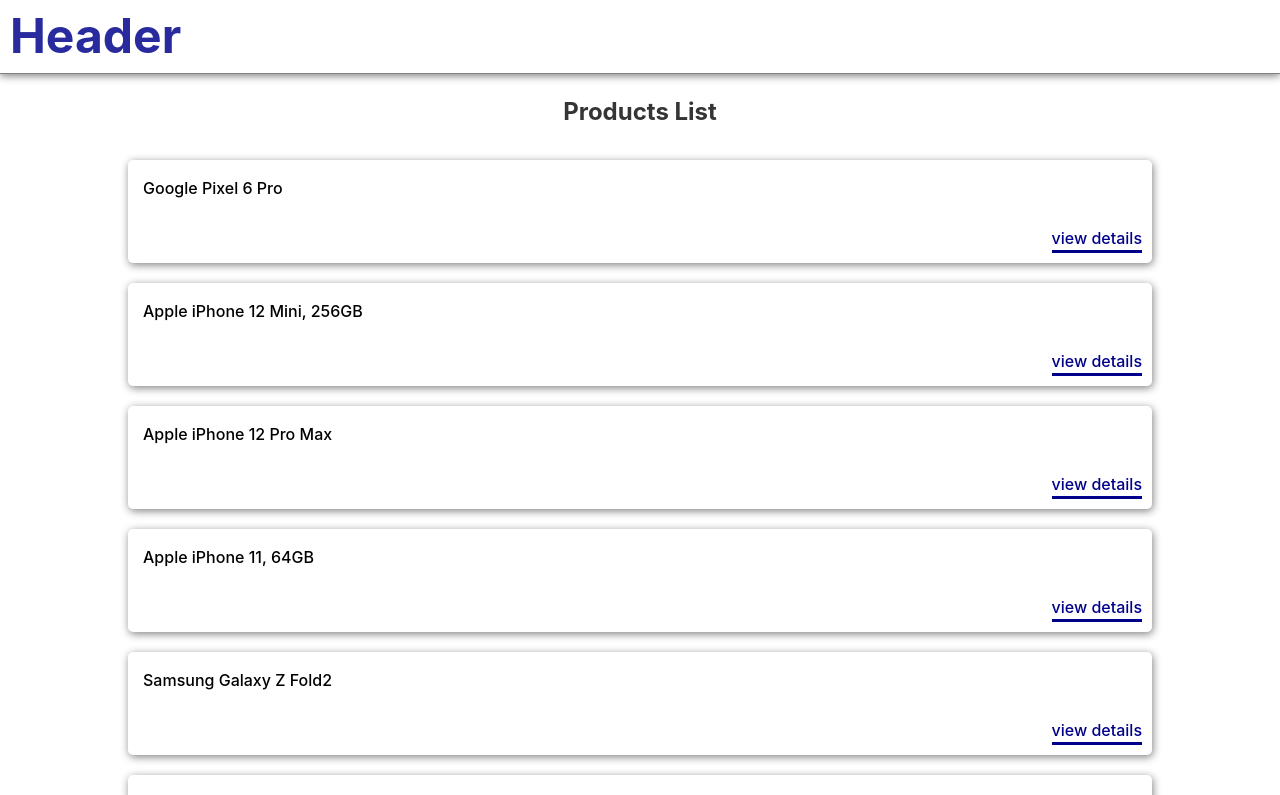
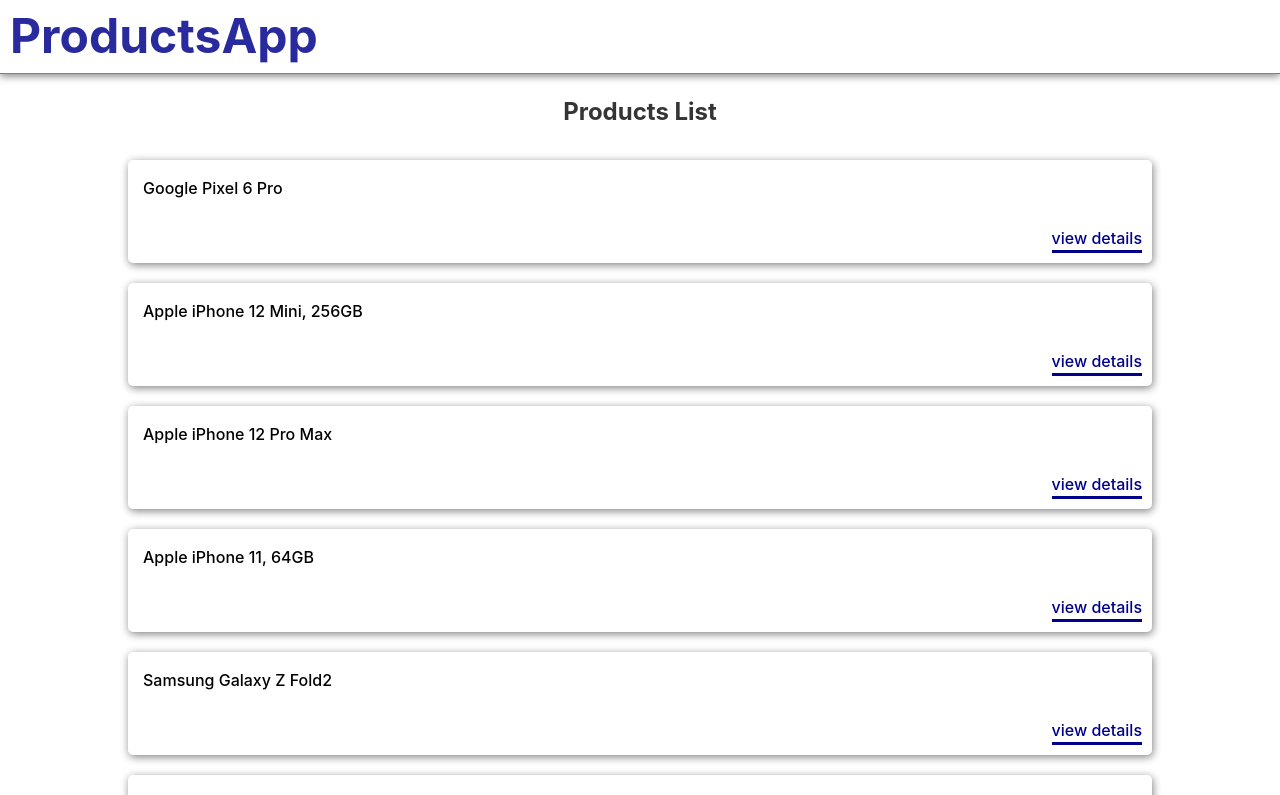
Before and after one commit to pedroduke/products-app, a React (Vite) app: page / in a window 1280 px wide. Shown: the top 795 px of the page. Built offline with nearby package versions, Linux system fonts and the light colour scheme; data requests are answered from the project's data file.

Commit message:
Update Header.tsx

```diff
--- a/src/components/Header.tsx
+++ b/src/components/Header.tsx
@@ -1,7 +1,7 @@
 const Header = () => {
   return (
     <div className='header'>
-      <h1 className='header__title'>Header</h1>
+      <h1 className='header__title'>ProductsApp</h1>
     </div>
   );
 };
```
